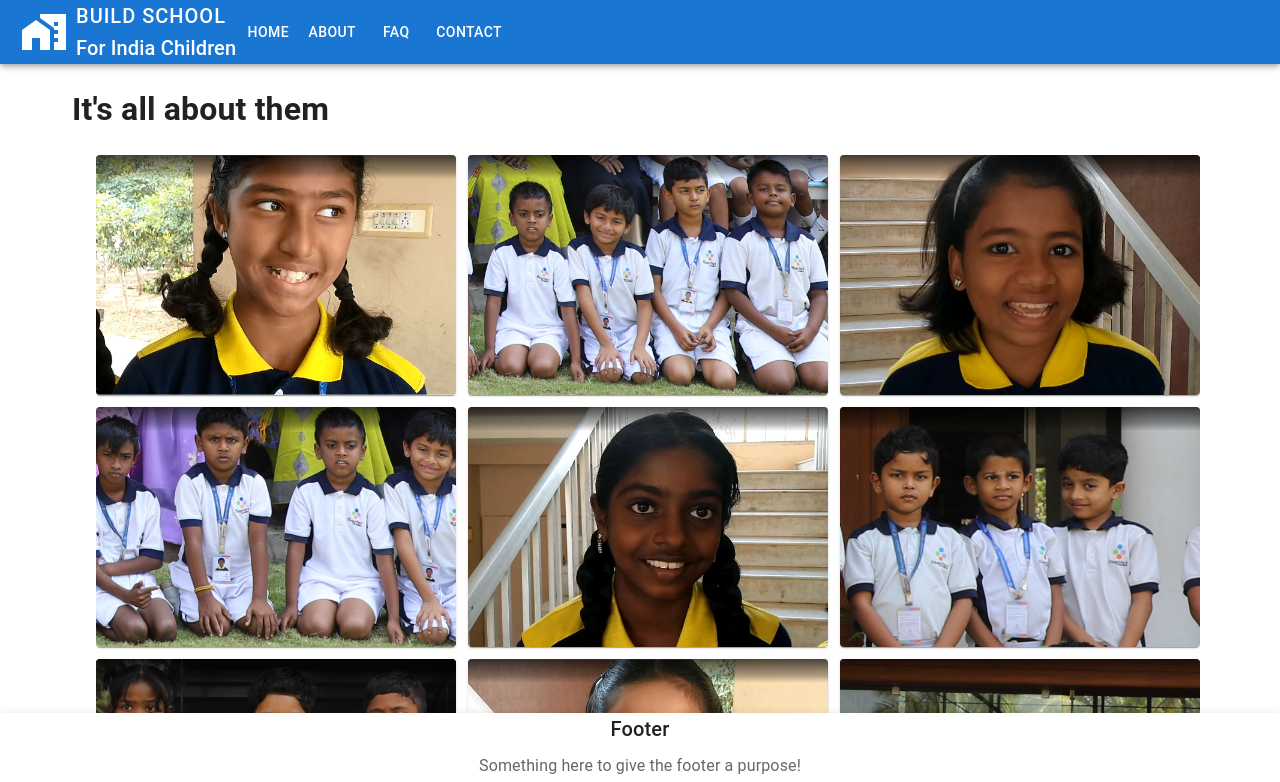
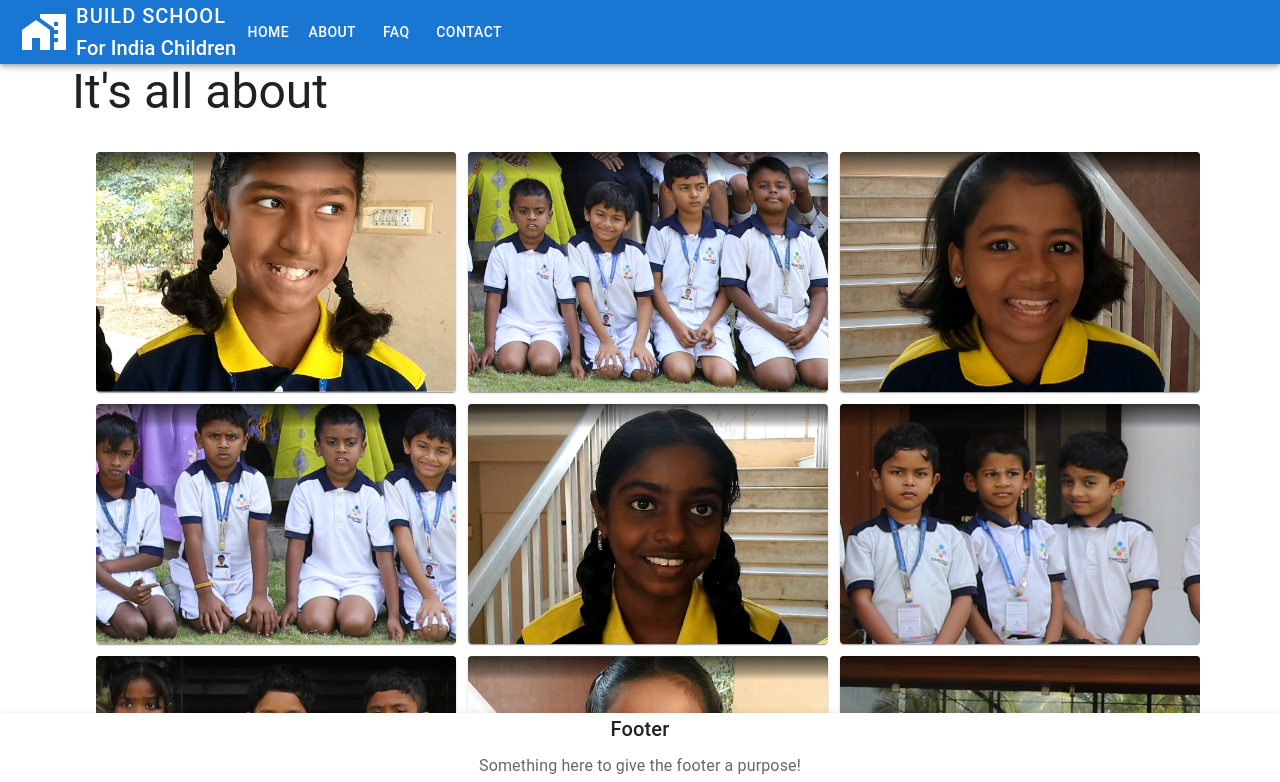
Before and after one commit to ipraisethelord/for-india-children, a React (Vite) app: page /About in a window 1280 px wide. Shown: the top 782 px of the page. Built offline with nearby package versions, Linux system fonts and the light colour scheme.

Commit message:
center description and cards

```diff
--- a/src/components/pages/About.jsx
+++ b/src/components/pages/About.jsx
@@ -1,12 +1,28 @@
 import React from "react";
 import Container from "@mui/material/Container";
-import ChildrenImageList from "../reusable/ChildrenImageList";
+import Box from "@mui/material/Box";
+import Stack from "@mui/material/Stack";
+//import ChildrenImageList from "../reusable/ChildrenImageList";
 import AlbumChildren from "../reusable/AlbumChildren";
+import { Typography } from "@mui/material";
 function About() {
-    return ( <Container><h1>It's all about them</h1>
-    {/* <ChildrenImageList /> */}
-    <AlbumChildren />
-    </Container> );
+  return (
+    <>
+      <Box sx={{ width: "100%" }} display="flex" minHeight="100vh">
+        <Stack spacing={2} alignItems="center">
+          <Container>
+            <Typography variant="h3" component="h2">
+              It's all about
+            </Typography>
+            {/* <ChildrenImageList /> */}
+          </Container>
+          <Container>
+            <AlbumChildren />
+          </Container>
+        </Stack>
+      </Box>
+    </>
+  );
 }
 
 export default About;
```
